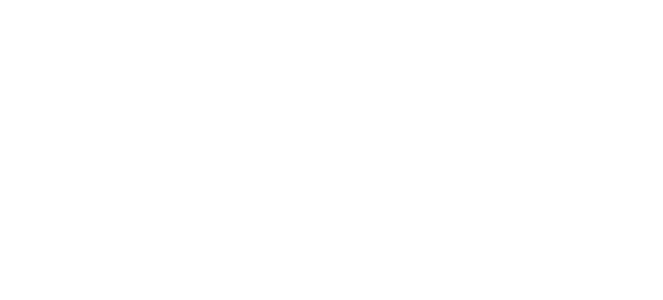
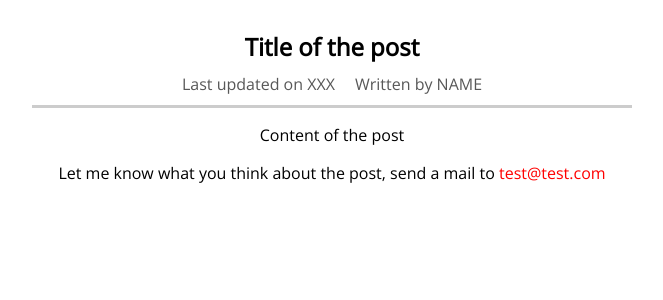
Before and after one commit to samoozy/nuxt-blog, a Nuxt app: page /posts/1 in a window 1280 px wide. Before the commit this address had no page. Shown: the top 300 px of the page, without its empty margins (308-971 px from the left). Built offline with nearby package versions, Linux system fonts and the light colour scheme.

Commit message:
Added base design for posts

```diff
--- a/layouts/default.vue
+++ b/layouts/default.vue
@@ -6,57 +6,10 @@
 
 <style>
 html {
-  font-family:
-    'Source Sans Pro',
-    -apple-system,
-    BlinkMacSystemFont,
-    'Segoe UI',
-    Roboto,
-    'Helvetica Neue',
-    Arial,
-    sans-serif;
-  font-size: 16px;
-  word-spacing: 1px;
-  -ms-text-size-adjust: 100%;
-  -webkit-text-size-adjust: 100%;
-  -moz-osx-font-smoothing: grayscale;
-  -webkit-font-smoothing: antialiased;
-  box-sizing: border-box;
+  font-family: 'Open Sans', sans-serif;
 }
 
-*,
-*::before,
-*::after {
-  box-sizing: border-box;
+body {
   margin: 0;
 }
-
-.button--green {
-  display: inline-block;
-  border-radius: 4px;
-  border: 1px solid #3b8070;
-  color: #3b8070;
-  text-decoration: none;
-  padding: 10px 30px;
-}
-
-.button--green:hover {
-  color: #fff;
-  background-color: #3b8070;
-}
-
-.button--grey {
-  display: inline-block;
-  border-radius: 4px;
-  border: 1px solid #35495e;
-  color: #35495e;
-  text-decoration: none;
-  padding: 10px 30px;
-  margin-left: 15px;
-}
-
-.button--grey:hover {
-  color: #fff;
-  background-color: #35495e;
-}
 </style>
--- a/nuxt.config.js
+++ b/nuxt.config.js
@@ -11,7 +11,8 @@
       { hid: 'description', name: 'description', content: '' }
     ],
     link: [
-      { rel: 'icon', type: 'image/x-icon', href: '/favicon.ico' }
+      { rel: 'icon', type: 'image/x-icon', href: '/favicon.ico' },
+      { rel: 'stylesheet', href: 'https://fonts.googleapis.com/css2?family=Open+Sans&display=swap' }
     ]
   },
 
--- /dev/null
+++ b/pages/about/index.vue
@@ -0,0 +1,16 @@
+<template>
+  <div class="about-page">
+    <h1>This is my absolutely fantastic "About Me" Page!</h1>
+    <p>Lorem ipsum, dolor sit amet consectetur adipisicing elit. Totam officiis ab voluptatibus assumenda error quas deleniti eius? Suscipit, numquam? Quis aliquid non animi numquam amet voluptas dolorum sunt aspernatur commodi?</p>
+    <p>Lorem ipsum, dolor sit amet consectetur adipisicing elit. Totam officiis ab voluptatibus assumenda error quas deleniti eius? Suscipit, numquam? Quis aliquid non animi numquam amet voluptas dolorum sunt aspernatur commodi?</p>
+    <p>Lorem ipsum, dolor sit amet consectetur adipisicing elit. Totam officiis ab voluptatibus assumenda error quas deleniti eius? Suscipit, numquam? Quis aliquid non animi numquam amet voluptas dolorum sunt aspernatur commodi?</p>
+    <p>Lorem ipsum, dolor sit amet consectetur adipisicing elit. Totam officiis ab voluptatibus assumenda error quas deleniti eius? Suscipit, numquam? Quis aliquid non animi numquam amet voluptas dolorum sunt aspernatur commodi?</p>
+  </div>
+</template>
+
+<style scoped>
+.about-page {
+  text-align: center;
+  padding: 30px;
+}
+</style>
--- /dev/null
+++ b/pages/posts/_id/index.vue
@@ -0,0 +1,69 @@
+<template>
+  <div class="single-post-page">
+    <section class="post">
+      <h1 class="post-title">Title of the post</h1>
+      <div class="post-details">
+        <div class="post-detail">Last updated on XXX</div>
+        <div class="post-detail">Written by NAME</div>
+      </div>
+      <p class="post-content">Content of the post</p>
+    </section>
+    <section class="post-feedback">
+      <p>Let me know what you think about the post, send a mail to <a href="mailto:test@test.com">test@test.com</a></p>
+    </section>
+  </div>
+</template>
+
+<style scoped>
+.single-post-page {
+  padding: 30px;
+  text-align: center;
+  box-sizing: border-box;
+}
+
+.post {
+  width: 100%;
+}
+
+@media (min-width: 768px) {
+  .post {
+    width: 600px;
+    margin: auto;
+  }
+}
+
+.post-title {
+  margin: 0;
+}
+
+.post-details {
+  padding: 10px;
+  box-sizing: border-box;
+  border-bottom: 3px solid #ccc;
+  display: flex;
+  justify-content: center;
+  align-items: center;
+  flex-direction: column;
+}
+
+@media (min-width: 768px) {
+  .post-details {
+    flex-direction: row;
+  }
+}
+
+.post-detail {
+  color: rgb(88, 88, 88);
+  margin: 0 10px;
+}
+
+.post-feedback a {
+  color: red;
+  text-decoration: none;
+}
+
+.post-feedback a:hover,
+.post-feedback a:active {
+  color: salmon;
+}
+</style>
--- /dev/null
+++ b/pages/posts/index.vue
@@ -0,0 +1,13 @@
+<template>
+  <div class="posts-page">
+
+  </div>
+</template>
+
+<style scoped>
+.posts-page {
+  display: flex;
+  justify-content: center;
+  align-items: center;
+}
+</style>
```
